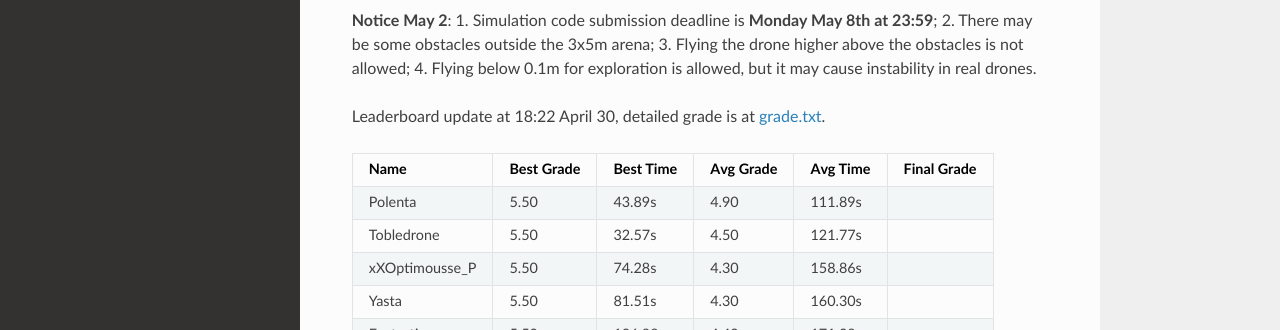
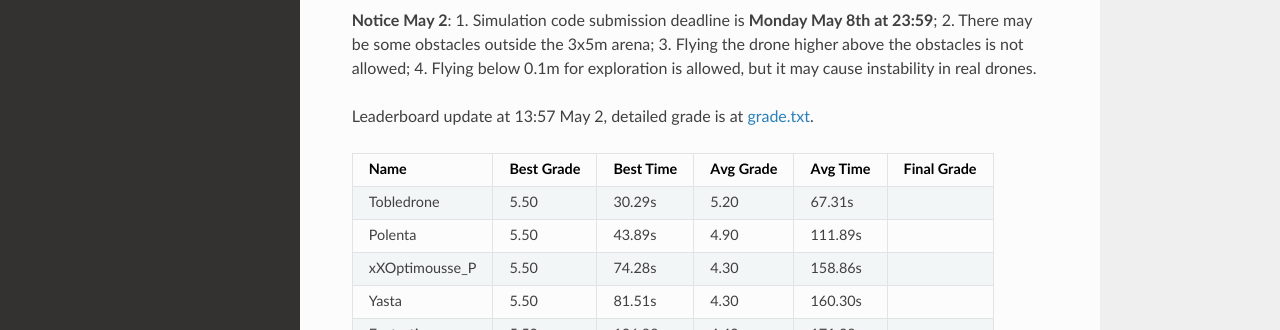
Before and after one commit to Ben-Jarvis/TEMP-crazy-tutorials-2024, a Sphinx documentation site: the page built from docs/leaderboard.rst, in a window 1280 px wide and 1127 px high. Shown: the part 487-817 px from the top of the window. Built offline with Sphinx 7.4.7 and the Read the Docs theme 2.0.0, drawn with Linux system fonts in a browser that asks for light colours.

Commit message:
leaderboard may2

```diff
--- a/docs/leaderboard.rst
+++ b/docs/leaderboard.rst
@@ -11,13 +11,13 @@ Please ensure that the zip file you submit contains all files in the controllers
 
 **Notice May 2**: 1. Simulation code submission deadline is **Monday May 8th at 23:59**; 2. There may be some obstacles outside the 3x5m arena; 3. Flying the drone higher above the obstacles is not allowed; 4. Flying below 0.1m for exploration is allowed, but it may cause instability in real drones.
 
-Leaderboard update at 18:22 April 30, detailed grade is at `grade.txt <https://github.com/dronecourse-epfl/crazy-practical-tutorial/blob/main/docs/grade.txt>`_.
+Leaderboard update at 13:57 May 2, detailed grade is at `grade.txt <https://github.com/dronecourse-epfl/crazy-practical-tutorial/blob/main/docs/grade.txt>`_.
 
 ============== ========== ========= ========= ======== ===========
 Name           Best Grade Best Time Avg Grade Avg Time Final Grade
 ============== ========== ========= ========= ======== ===========
+Tobledrone     5.50       30.29s    5.20      67.31s
 Polenta        5.50       43.89s    4.90      111.89s
-Tobledrone     5.50       32.57s    4.50      121.77s
 xXOptimousse_P 5.50       74.28s    4.30      158.86s
 Yasta          5.50       81.51s    4.30      160.30s
 Fantastic      5.50       136.88s   4.40      171.38s
```
Also changed, not shown: docs/grade.txt (+5 -5 lines).
